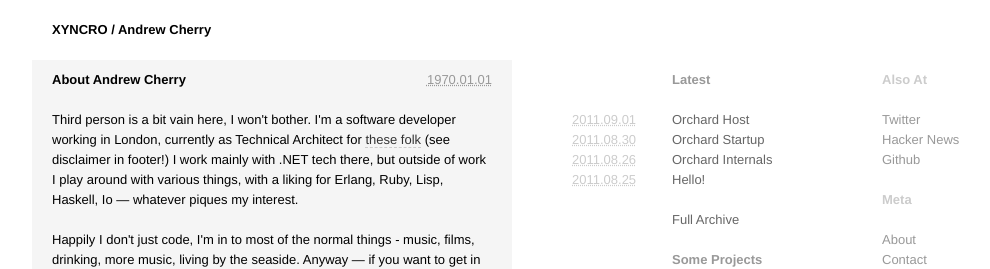
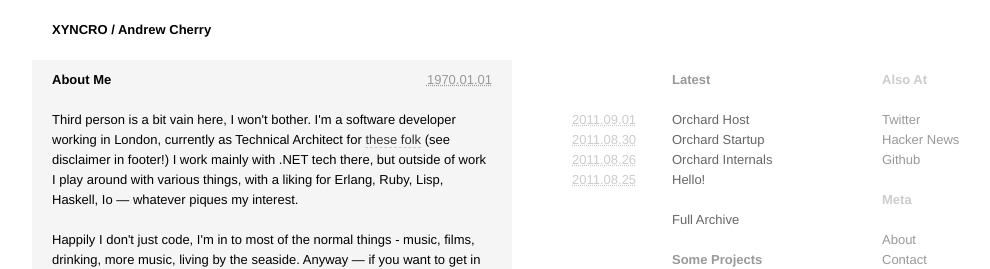
Before and after one commit to kolektiv/kolektiv.github.io, a Jekyll site: the page built from about.html, in a window 1280 px wide. Shown: the top 269 px of the page, without its empty margins (18-1008 px from the left). Built offline with Jekyll 4.4.1, drawn with Linux system fonts in a browser that asks for light colours.

Commit message:
general post editing

```diff
--- a/about.html
+++ b/about.html
@@ -1,6 +1,6 @@
 ---
 layout: post
-title: About Andrew Cherry
+title: About Me
 date: 2011
 ---
 
```
